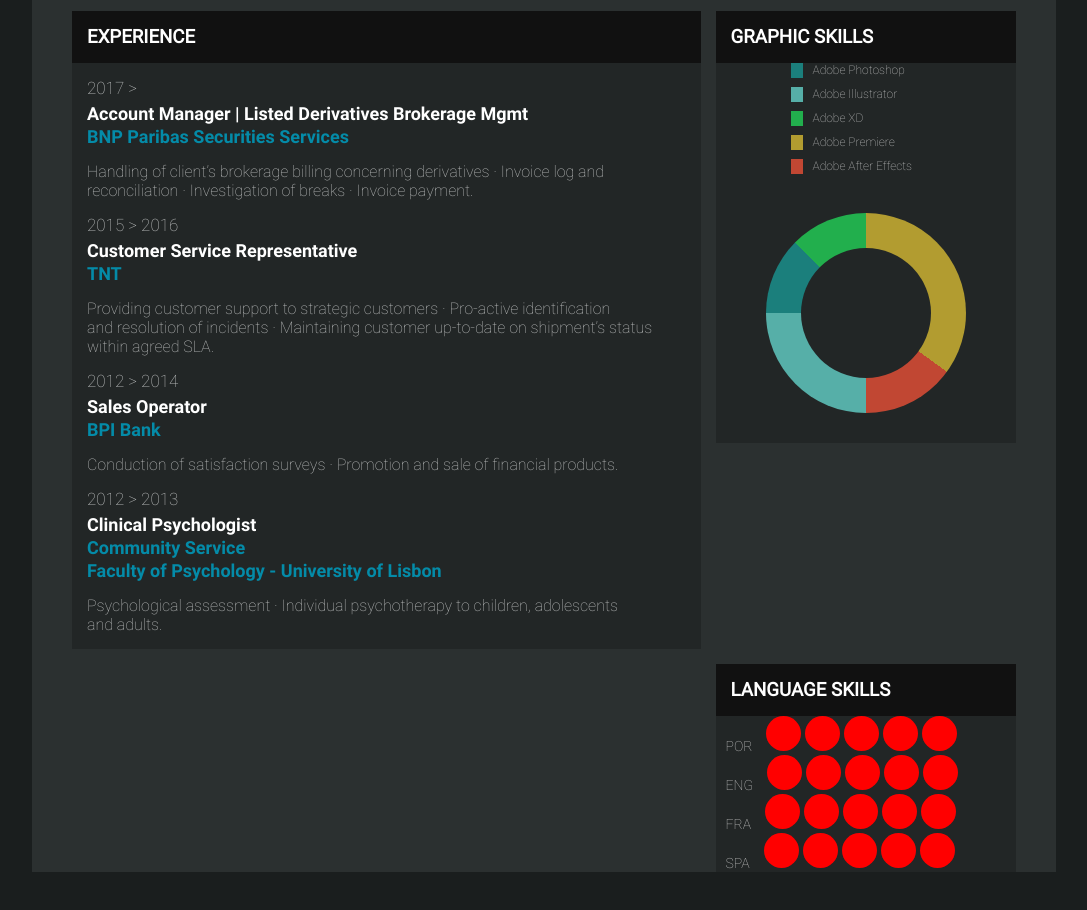
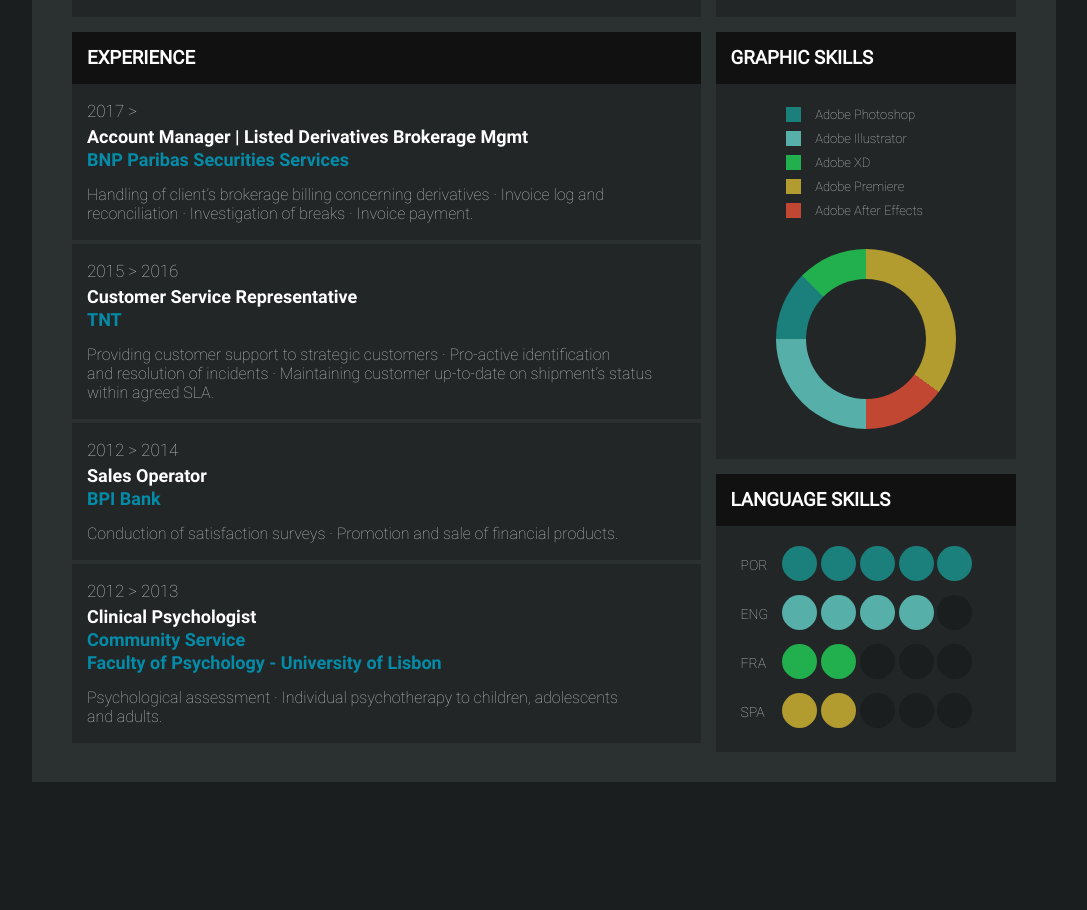
Before and after one commit to Kitkathawk/Kitkathawk.github.io, a plain HTML site: page index.html in a window 1280 px wide. Shown: the part 1200-2110 px from the top of the page, without its empty margins (96-1183 px from the left). After the commit the page ends 2052 px from the top, so only its background shows below. Drawn offline with Linux system fonts and the light colour scheme.

Commit message:
Resume sections finished. Small tweaks left.

```diff
--- a/css/style.css
+++ b/css/style.css
@@ -23,7 +23,7 @@ ul {
 	width: 80%;
 	margin: 70px auto;
 	display: grid;
-	grid-template: 0.1fr 0.3fr / 25px 0.3fr 0.7fr 0.5fr 25px;
+	grid-template: repeat(6, 0.1fr) / 25px 0.3fr 0.7fr 0.5fr 25px;
     grid-auto-rows: 0.1fr;
 	grid-gap: 15px;
 	align-items: center;
@@ -68,6 +68,7 @@ nav {
 	-webkit-transition: all 0.2s ease;
 	transition: all 0.2s ease;
 	overflow: hidden;
+	cursor: pointer;
 }
 
 .menu-item:nth-child(1) {
@@ -93,6 +94,7 @@ nav {
 
 .menu-item a {
 	color: #ffffff;
+	display: block;
 }
 
 .menu-item i {
@@ -222,6 +224,7 @@ nav {
 	grid-column: 2 / 4;
 	background-color: #222626;
 	color: #ffffff;
+	margin-top: 20px;
 }
 
 .education .content {
@@ -237,8 +240,11 @@ nav {
 
 .experience {
 	grid-column: 2 / 4;
+	grid-row: 6 / 8;
 	background-color: #222626;
 	color: #ffffff;
+	align-self: start;
+	margin-bottom: 30px;
 }
 
 .entry-description p {
@@ -246,6 +252,18 @@ nav {
 	color: #c2c4c4;
 	font-size: 16px;
 	margin: 15px 15px 15px;
+}
+
+.experience .entry {
+	padding: 2px 0;
+}
+
+.experience .entry:nth-child(4) {
+	padding-bottom: 5px;
+}
+
+hr {
+	border: 2px solid #2b3030;
 }
 
 
@@ -257,11 +275,16 @@ nav {
 	align-self: start;
 	color: #ffffff;
 	background-color: #222626;
+	margin-top: 20px;
 }
 
 .programming-skills .content {
 	width: 80%;
-    margin: 0 auto;
+    margin: 33px auto 45px auto;
+}
+
+.percentage-bar {
+	margin: 15px 0;
 }
 
 .percentage-bar p {
@@ -320,71 +343,70 @@ nav {
 
 .graphic-skills {
 	grid-column: 4 / 5;
+	grid-row: 6 / 7;
 	background-color: #222626;
 	color: #ffffff;
 	align-self: start;
 }
 
-.software-apps {
-	width: 50%;
-    margin: 0 auto;
+.graphic-apps {
+	width: 53%;
+    margin: 20px auto 10px auto;
 }
 
-.label {
-	display: flex;
+.app-label {
+	margin-bottom: 5px;
 }
 
-.label p {
+.app-label div {
+	width: 15px;
+	height: 15px;
+	display: inline-block;
+	vertical-align: middle;
+}
+
+.app-label p {
 	font-family: 'Robotothin';
-	font-size: 12px;
+	font-size: 13px;
 	color: #cccccc;
 	margin: 0 10px 10px;
+	display: inline;
 }
 
 #photoshop {
-	width: 15px;
-	height: 15px;
 	background-color: #1b7f7c;
 }
 
 #illustrator {
-	width: 15px;
-	height: 15px;
 	background-color: #56afa8;
 }
 
 #xd {
-	width: 15px;
-	height: 15px;
 	background-color: #22af4d;
 }
 
 #premiere {
-	width: 15px;
-	height: 15px;
 	background-color: #b29c30;
 }
 
 #ae{
-	width: 15px;
-	height: 15px;
 	background-color: #c14733;
 }
 
 .pie-center {
-	width: 130px;
-	height: 130px;
+	width: 120px;
+	height: 120px;
 	border-radius: 50%;
 	background-color: #222626;
 	position: absolute;
-	top: 35px;
-    left: 35px;
+	top: 30px;
+    left: 30px;
 	z-index: 5;
 }
 
 .pie-chart {
-	width: 200px;
-	height: 200px;
+	width: 180px;
+	height: 180px;
 	border-radius: 50%;
 	position: relative;
 	margin: 30px auto;
@@ -396,22 +418,58 @@ nav {
 
 .languages {
 	grid-column: 4 / 5;
+	grid-row: 7 / 8;
 	background-color: #222626;
 	color: #ffffff;
+	margin-bottom: 30px;
+}
+
+.languages .content {
+	margin: 20px 0;
+}
+
+.lang {
+    margin: 10px auto;
+    width: 90%;
+}
+
+.lang-code {
+    width: 10%;
+    display: inline-block;
+    margin: 0 10px;
 }
 
 .lang p {
 	font-family: 'Robotothin';
 	font-size: 14px;
 	color: #cccccc;
-	margin: 0 10px 10px;
+}
+
+.evaluation {
 	display: inline;
+	vertical-align: middle;
 }
 
 .circle {
 	width: 35px;
 	height: 35px;
 	border-radius: 50%;
-	background-color: red;
+	background-color: #1a1e1e;
 	display: inline-block;
 }
+
+.por {
+	background-color: #1b7f7c;
+}
+
+.eng {
+	background-color: #56afa8;
+}
+
+.fra {
+	background-color: #22af4d;
+}
+
+.spa{
+	background-color: #b29c30;
+}
--- a/index.html
+++ b/index.html
@@ -65,21 +65,29 @@
 
 			<nav>
 				<ul>
-					<li class="menu-item"><a href="mailto:susana.vale.lopes@gmail.com">
+					<li class="menu-item">
+						<a href="mailto:susana.vale.lopes@gmail.com">
 							<i class="far fa-envelope"></i>
-					</a></li>
+						</a>
+					</li>
 
-					<li class="menu-item"><a href="https://www.linkedin.com/in/susana-vale-lopes/" target="_blank">
+					<li class="menu-item">
+						<a href="https://www.linkedin.com/in/susana-vale-lopes/" target="_blank">
 							<i class="fab fa-linkedin"></i>
-					</a></li>
+						</a>
+					</li>
 
-					<li class="menu-item"><a href="">
+					<li class="menu-item">
+						<a href="">
 							<i class="fas fa-print"></i>
-					</a></li>
+						</a>
+					</li>
 
-					<li class="menu-item"><a href="">
+					<li class="menu-item">
+						<a href="">
 							<i class="far fa-arrow-alt-circle-down"></i>
-					</a></li>
+						</a>
+					</li>
 				</ul>
 			</nav>
 
@@ -91,10 +99,14 @@
 			<h2>RESUME</h2>
 		</div>
 
+		<!-- EDUCATION -->
+
 		<div class="education">
+
 			<div class="title">
 				<h3>EDUCATION</h3>
 			</div>
+
 			<div class="content">
 				<div class="entry">
 					<div class="entry-date">
@@ -144,10 +156,14 @@
 			</div>
 		</div>
 
+		<!-- EXPERIENCE -->
+
 		<div class="experience">
+
 			<div class="title">
 				<h3>EXPERIENCE</h3>
 			</div>
+
 			<div class="content">
 				<div class="entry">
 					<div class="entry-date">
@@ -163,6 +179,9 @@
 						<p>Handling of client’s brokerage billing concerning derivatives · Invoice log and  <br> reconciliation · Investigation of breaks · Invoice payment.</p>
 					</div>
 				</div>
+
+				<hr>
+
 				<div class="entry">
 					<div class="entry-date">
 						<p>2015 > 2016</p>
@@ -177,6 +196,9 @@
 						<p>Providing customer support to strategic customers · Pro-active identification <br> and resolution of incidents · Maintaining customer up-to-date on shipment’s status <br> within agreed SLA.</p>
 					</div>
 				</div>
+
+				<hr>
+
 				<div class="entry">
 					<div class="entry-date">
 						<p>2012 > 2014</p>
@@ -191,6 +213,9 @@
 						<p>Conduction of satisfaction surveys · Promotion and sale of financial products.</p>
 					</div>
 				</div>
+
+				<hr>
+
 				<div class="entry">
 					<div class="entry-date">
 						<p>2012 > 2013</p>
@@ -209,10 +234,14 @@
 			</div>
 		</div>
 
+		<!-- PROGRAMMING SKILLS -->
+
 		<div class="programming-skills">
+
 			<div class="title">
 				<h3>PROGRAMMING SKILLS</h3>
 			</div>
+
 			<div class="content">
 				<div class="percentage-bar">
 					<p>HTML</p>
@@ -257,29 +286,33 @@
 			</div>
 		</div>
 
+		<!-- GRAPHIC SKILLS -->
+
 		<div class="graphic-skills">
+
 			<div class="title">
 				<h3>GRAPHIC SKILLS</h3>
 			</div>
+
 			<div class="content">
-				<div class="software-apps">
-					<div class="label">
+				<div class="graphic-apps">
+					<div class="app-label">
 						<div id="photoshop"></div>
 						<p>Adobe Photoshop</p>
 					</div>
-					<div class="label">
+					<div class="app-label">
 						<div id="illustrator"></div>
 						<p>Adobe Illustrator</p>
 					</div>
-					<div class="label">
+					<div class="app-label">
 						<div id="xd"></div>
 						<p>Adobe XD</p>
 					</div>
-					<div class="label">
+					<div class="app-label">
 						<div id="premiere"></div>
 						<p>Adobe Premiere</p>
 					</div>
-					<div class="label">
+					<div class="app-label">
 						<div id="ae"></div>
 						<p>Adobe After Effects</p>
 					</div>
@@ -291,42 +324,62 @@
 			</div>
 		</div>
 
+		<!-- LANGUAGE SKILLS -->
+
 		<div class="languages">
+
 			<div class="title">
 				<h3>LANGUAGE SKILLS</h3>
 			</div>
+
 			<div class="content">
 				<div class="lang">
+					<div class="lang-code">
 						<p>POR</p>
+					</div>
+					<div class="evaluation">
+						<div class="circle por"></div>
+						<div class="circle por"></div>
+						<div class="circle por"></div>
+						<div class="circle por"></div>
+						<div class="circle por"></div>
+					</div>
+				</div>
+				<div class="lang">
+					<div class="lang-code">
+						<p>ENG</p>
+					</div>
+					<div class="evaluation">
+						<div class="circle eng"></div>
+						<div class="circle eng"></div>
+						<div class="circle eng"></div>
+						<div class="circle eng"></div>
 						<div class="circle"></div>
-					<div class="circle"></div>
+					</div>
+				</div>
+				<div class="lang">
+					<div class="lang-code">
+						<p>FRA</p>
+					</div>
+					<div class="evaluation">
+						<div class="circle fra"></div>
+						<div class="circle fra"></div>
 						<div class="circle"></div>
 						<div class="circle"></div>
 						<div class="circle"></div>
 					</div>
+				</div>
 				<div class="lang">
-					<p>ENG</p>
-					<div class="circle"></div>
-					<div class="circle"></div>
+					<div class="lang-code">
+						<p>SPA</p>
+					</div>
+					<div class="evaluation">
+						<div class="circle spa"></div>
+						<div class="circle spa"></div>
 						<div class="circle"></div>
 						<div class="circle"></div>
 						<div class="circle"></div>
 					</div>
-				<div class="lang">
-					<p>FRA</p>
-					<div class="circle"></div>
-					<div class="circle"></div>
-					<div class="circle"></div>
-					<div class="circle"></div>
-					<div class="circle"></div>
-				</div>
-				<div class="lang">
-					<p>SPA</p>
-					<div class="circle"></div>
-					<div class="circle"></div>
-					<div class="circle"></div>
-					<div class="circle"></div>
-					<div class="circle"></div>
 				</div>
 			</div>
 		</div>
```
Lines whose indentation alone changed are shown as unchanged.
